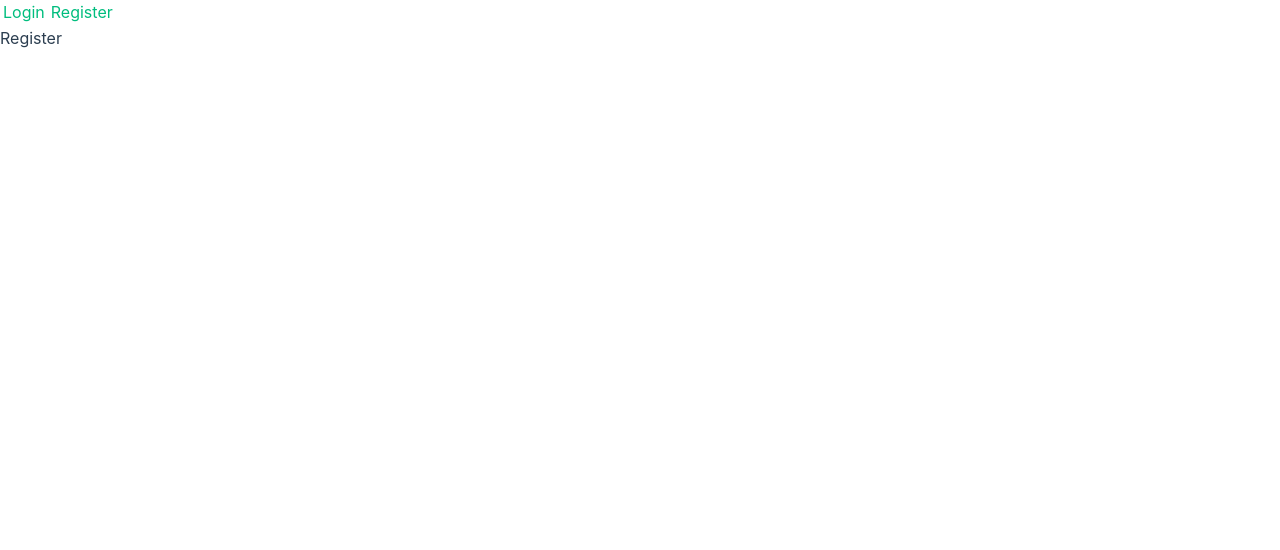
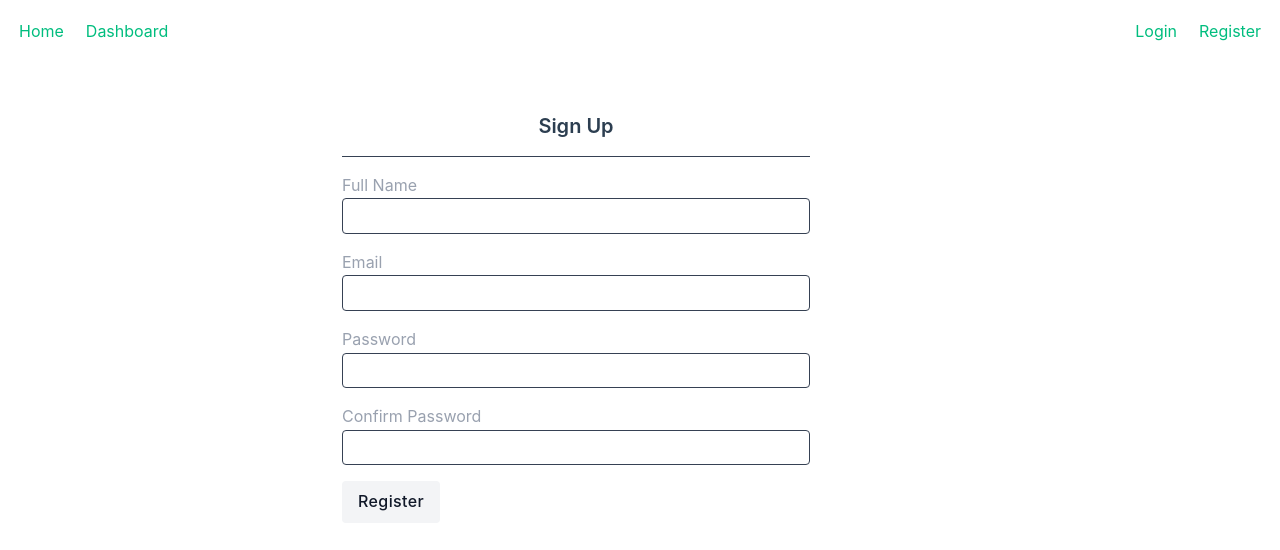
Before and after one commit to AlexWambui/blogs-webapp-template, a Vue app in the folder frontend/vuejs/: page /register in a window 1280 px wide. Shown: the top 550 px of the page. Built offline with nearby package versions, Linux system fonts and the light colour scheme; no server answers.

Commit message:
basic register, login and dashboard logic.

```diff
--- a/frontend/vuejs/src/App.vue
+++ b/frontend/vuejs/src/App.vue
@@ -3,14 +3,24 @@ import { RouterLink, RouterView } from 'vue-router'
 </script>
 
 <template>
-  <header>
-    <div class="wrapper">
-      <nav>
-        <RouterLink to="/login">Login</RouterLink>
-        <RouterLink to="/register">Register</RouterLink>
-      </nav>
-    </div>
-  </header>
+    <header>
+        <div class="dark:bg-[--color-background]">
+            <nav class="container mx-auto flex items-center justify-between p-4">
+                <div class="flex gap-4">
+                    <RouterLink to="/" class="text-slate-200">Home</RouterLink>
+                    <RouterLink to="/dashboard" class="text-slate-200">Dashboard</RouterLink>
+                </div>
+                <div class="flex gap-4">
+                    <RouterLink to="/login" class="text-slate-200">Login</RouterLink>
+                    <RouterLink to="/register" class="text-slate-200">Register</RouterLink>
+                </div>
+            </nav>
+        </div>
+    </header>
 
-  <RouterView />
+    <main class="max-w-6xl mx-auto min-h-screen p-4">
+        <div class="mb-6">
+            <RouterView />
+        </div>
+    </main>
 </template>
--- /dev/null
+++ b/frontend/vuejs/src/lib/axios.ts
@@ -0,0 +1,9 @@
+import axios from 'axios';
+
+const axiosInstance = axios.create({
+    baseURL: "http://localhost:8000/api",
+    withCredentials: true,
+    withXSRFToken: true,
+});
+
+export default axiosInstance;
--- a/frontend/vuejs/src/router/index.ts
+++ b/frontend/vuejs/src/router/index.ts
@@ -1,10 +1,17 @@
 import { createRouter, createWebHistory } from 'vue-router'
+import HomeView from '../views/HomeView.vue'
+import DashboardView from '../views/Dashboard.vue'
 import LoginView from '../views/auth/Login.vue'
 import RegisterView from '../views/auth/Register.vue'
 
 const router = createRouter({
   history: createWebHistory(import.meta.env.BASE_URL),
   routes: [
+    {
+      path: '/',
+      name: 'home',
+      component: HomeView,
+    },
     {
       path: '/login',
       name: 'login',
@@ -15,6 +22,11 @@ const router = createRouter({
       name: 'register',
       component: RegisterView,
     },
+    {
+      path: '/dashboard',
+      name: 'dashboard',
+      component: DashboardView,
+    }
   ],
 })
 
--- a/frontend/vuejs/src/views/AboutView.vue
+++ /dev/null
@@ -1,5 +0,0 @@
-<template>
-  <div class="about">
-    <h1>This is an about page</h1>
-  </div>
-</template>
--- /dev/null
+++ b/frontend/vuejs/src/views/Dashboard.vue
@@ -0,0 +1,43 @@
+<script setup lang="ts">
+import { ref } from 'vue';
+import axiosInstance from '@/lib/axios';
+
+const user = ref({
+    name: '',
+    email: ''
+});
+
+const getUser = async () => {
+    try {
+        const response = await axiosInstance.get("/user");
+        user.value = response.data;
+    } catch (error) {
+        console.error(error);
+    }
+};
+
+const logout = async () => {
+    try {
+        const response = await axiosInstance.post("/logout");
+        user.value = {
+            name: '',
+            email: ''
+        };
+    } catch (error) {
+        console.error(error);
+    }
+};
+
+getUser();
+</script>
+
+<template>
+  <main>
+    <h1 class="text-3xl text-slate-200">Dashboard</h1>
+    <div>
+        <p class="text-lg text-slate-200">Welcome back, {{ user?.name }}</p>
+        <p class="text-lg text-slate-200">{{ user?.email }}</p>
+    </div>
+    <button @click="logout" class="btn btn-primary">Logout</button>
+  </main>
+</template>
--- a/frontend/vuejs/src/views/HomeView.vue
+++ b/frontend/vuejs/src/views/HomeView.vue
@@ -1,8 +1,5 @@
-<script setup lang="ts">
-</script>
-
 <template>
-  <main>
-    <h1>Home Page</h1>
-  </main>
+  <div class="about">
+    <h1>This is the home page</h1>
+  </div>
 </template>
--- a/frontend/vuejs/src/views/auth/Login.vue
+++ b/frontend/vuejs/src/views/auth/Login.vue
@@ -1,6 +1,68 @@
 <script setup lang="ts">
+import { reactive } from 'vue';
+import { AxiosError } from 'axios';
+import axiosInstance from '@/lib/axios';
+
+interface LoginForm {
+    email: string;
+    password: string;
+};
+
+const form = reactive<LoginForm>({
+    email: '',
+    password: ''
+});
+
+const errors = reactive({
+    email: [],
+    password: [],
+});
+
+const login = async (payload: LoginForm) => {
+    await axiosInstance.get('/sanctum/csrf-cookie', {
+        baseURL: "http://localhost:8000"
+    });
+
+    errors.email = [];
+    errors.password = [];
+
+    try {
+        await axiosInstance.post('/login', payload);
+    } catch (e) {
+        if (e instanceof AxiosError && e.response?.status === 422) {
+            errors.email = e.response.data.errors.email;
+            errors.password = e.response.data.errors.password;
+        }
+    }
+};
 </script>
 
 <template>
-    <h1>Login</h1>
+    <div class="form">
+        <div class="header">
+            <h1>Login In</h1>
+        </div>
+
+        <div class="user_login_form">
+            <form @submit.prevent="login(form)">
+                <div class="inputs-group">
+                    <label for="email">Email</label>
+                    <input type="email" v-model="form.email" id="email" />
+                    <template v-if="errors.email && errors.email.length">
+                        <span v-for="error in errors.email" :key="error" class="form-input-error">{{ error }}</span>
+                    </template>
+                </div>
+
+                <div class="inputs-group">
+                    <label for="password">Password</label>
+                    <input type="password" v-model="form.password" id="password" />
+                    <template v-if="errors.password && errors.password.length">
+                        <span v-for="error in errors.password" :key="error" class="form-input-error">{{ error }}</span>
+                    </template>
+                </div>
+
+                <button type="submit">Login</button>
+            </form>
+        </div>
+    </div>
 </template>
--- a/frontend/vuejs/src/views/auth/Register.vue
+++ b/frontend/vuejs/src/views/auth/Register.vue
@@ -1,31 +1,89 @@
 <script setup lang="ts">
-import axios from 'axios';
+import { reactive } from 'vue';
+import { AxiosError } from 'axios';
+import axiosInstance from '@/lib/axios';
 
-axios.defaults.withCredentials = true;
-axios.defaults.withXSRFToken = true;
-axios.defaults.baseURL = "http://localhost:8000";
+interface RegisterForm {
+    name: string;
+    email: string;
+    password: string;
+    password_confirmation: string;
+};
 
-const register = async () => {
-    console.log('Registering...');
+const form = reactive<RegisterForm>({
+    name: '',
+    email: '',
+    password: '',
+    password_confirmation: '',
+});
 
-    await axios.get('/sanctum/csrf-cookie');
+const errors = reactive({
+    name: [] as string[],
+    email: [] as string[],
+    password: [] as string[],
+})
+
+const register = async (payload: RegisterForm) => {
+    // Clear previous errors before new request
+    errors.name = [];
+    errors.email = [];
+    errors.password = [];
+
+    await axiosInstance.get('/sanctum/csrf-cookie', {
+        baseURL: "http://localhost:8000"
+    });
 
     try {
-        const response = await axios.post('/api/register', {
-            name: 'John Doe',
-            email: 'johndoe@gmail.com',
-            password: 'password',
-            password_confirmation: 'password',
-        });
-        console.log(response.data);
-    } catch (error) {
-        console.error(error);
+        await axiosInstance.post('/register', payload);
+    } catch (e) {
+        if (e instanceof AxiosError && e.response?.status === 422) {
+            errors.name = e.response.data.errors.name;
+            errors.email = e.response.data.errors.email;
+            errors.password = e.response.data.errors.password;
+        }
     }
-}
-
-register();
+};
 </script>
 
 <template>
-    <h1>Register</h1>
+    <div class="form">
+        <div class="header">
+            <h1>Sign Up</h1>
+        </div>
+
+        <div class="user_registration_form">
+            <form @submit.prevent="register(form)">
+                <div class="inputs-group">
+                    <label for="name">Full Name</label>
+                    <input type="text" v-model="form.name" id="name" />
+                    <template v-if="errors.name && errors.name.length">
+                        <span v-for="error in errors.name" :key="error" class="form-input-error">{{ error }}</span>
+                    </template>
+                </div>
+
+                <div class="inputs-group">
+                    <label for="email">Email</label>
+                    <input type="email" v-model="form.email" id="email" />
+                    <template v-if="errors.email && errors.email.length">
+                        <span v-for="error in errors.email" :key="error" class="form-input-error">{{ error }}</span>
+                    </template>
+                </div>
+
+                <div class="inputs-group">
+                    <label for="password">Password</label>
+                    <input type="password" v-model="form.password" id="password" />
+                    <template v-if="errors.password && errors.password.length">
+                        <span v-for="error in errors.password" :key="error" class="form-input-error">{{ error }}</span>
+                    </template>
+                </div>
+
+                <div class="inputs-group">
+                    <label for="password_confirmation">Confirm Password</label>
+                    <input type="password" v-model="form.password_confirmation" id="password_confirmation" />
+                </div>
+
+                <button type="submit">Register</button>
+            </form>
+        </div>
+    </div>
 </template>
```
